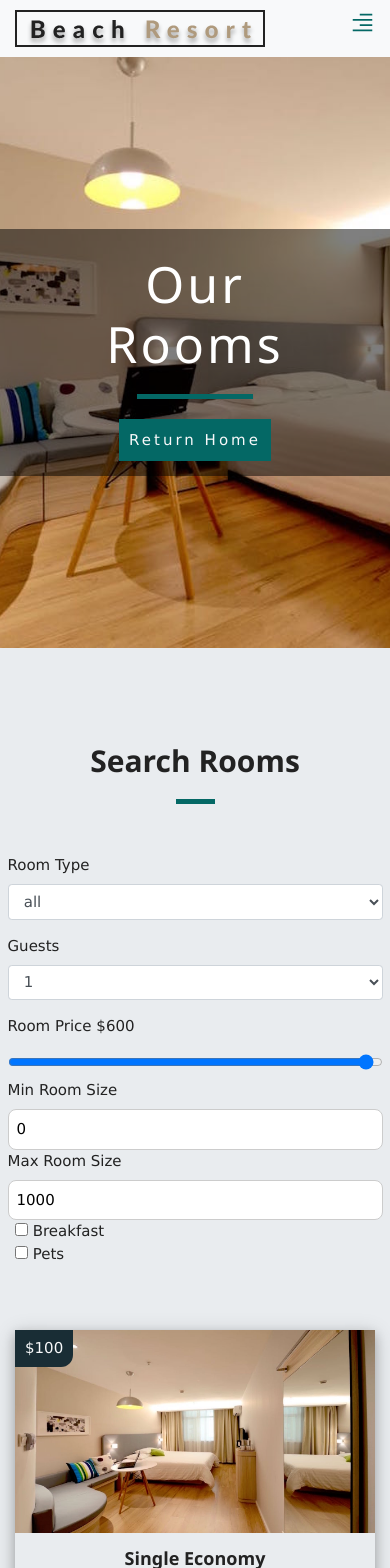
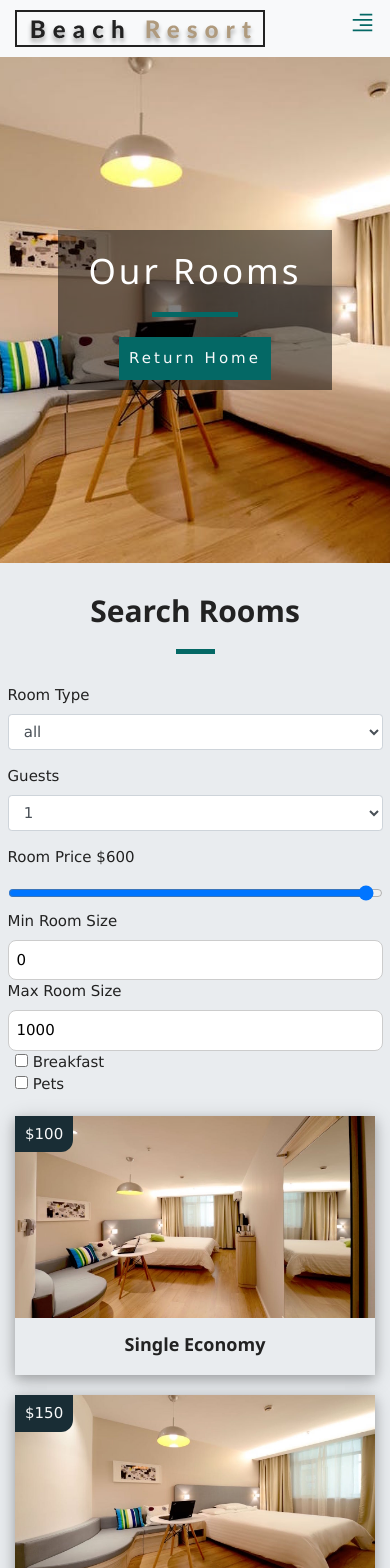
Before and after one commit to prudence2255/beach-resort, a React (Create React App) app: page /rooms in a window 390 px wide. Shown: the top 1568 px of the page. Built offline with nearby package versions, Linux system fonts and the light colour scheme.

Commit message:
media queries added

```diff
--- a/public/index.html
+++ b/public/index.html
@@ -3,7 +3,7 @@
   <head>
     <meta charset="utf-8" />
     <link rel="icon" href="%PUBLIC_URL%/favicon.ico" />
-    <meta name="viewport" content="width=device-width, initial-scale=1" />
+    <meta name="viewport" content="width=device-width, initial-scale=1.0, maximum-scale=1.0, user-scalable=no" />
     <meta name="theme-color" content="#000000" />
     <meta
       name="description"
--- a/src/components/Filters.js
+++ b/src/components/Filters.js
@@ -43,7 +43,7 @@ export default function Filters() {
 
     return (
        <>
-         <div className="filters my-5">
+         <div className="filters ">
          <div className="row">
             <div className="col-md-8 text-center mx-auto">
                 <h2>
--- a/src/styles/_banner.scss
+++ b/src/styles/_banner.scss
@@ -33,3 +33,17 @@
        margin: 20px auto;
    }
 }
+
+@media(max-width: 768px){
+    .banner{
+
+        padding: 10px 30px;
+        color: $gray-100;
+
+
+        h1{
+            font-size: 35px;
+
+        }
+    }
+}
--- a/src/styles/_featuredRooms.scss
+++ b/src/styles/_featuredRooms.scss
@@ -1,8 +1,5 @@
 
 .featured-rooms{
-
-    padding: 20px 50px;
-    //line-height: 30px;
     text-align: center;
 
     h2{
--- a/src/styles/_filters.scss
+++ b/src/styles/_filters.scss
@@ -2,7 +2,7 @@
 .filters{
     h2{
         font-weight: bold;
-        margin: 50px 0px;
+        margin: 30px 0px;
     }
 
     .divider{
--- a/src/styles/_header.scss
+++ b/src/styles/_header.scss
@@ -13,3 +13,9 @@
     color: $gray-200;
 
 }
+
+@media(max-width: 768px){
+    .header-img{
+        min-height: 60vh;
+    }
+}
--- a/src/styles/_services.scss
+++ b/src/styles/_services.scss
@@ -1,8 +1,7 @@
 
 .services{
-    padding: 20px 50px;
     line-height: 30px;
-    text-align: center;
+    padding: 10px;
 
     h2{
         font-weight: bold;
@@ -21,3 +20,10 @@
         margin: 20px auto;
     }
 }
+
+@media(max-width: 768px){
+    .services{
+
+        text-align: center;
+    }
+}
--- a/src/styles/_singleRoom.scss
+++ b/src/styles/_singleRoom.scss
@@ -1,6 +1,6 @@
 
 .single-room .container{
-    margin-top: 50px;
+    margin-top: 20px;
     margin-bottom: 50px;
     line-height: 30px;
     .details{
@@ -13,6 +13,10 @@
 
 }
 
-.header-img{
-    min-height: 70vh;
+
+
+@media(max-width: 768px){
+    .single-room .header-img{
+        min-height: 50vh;
+    }
 }
--- a/src/styles/app.scss
+++ b/src/styles/app.scss
@@ -33,3 +33,9 @@ body {
 .not-found .header-img{
   min-height: 90vh;
 }
+
+@media(max-width: 768px){
+  .not-found .header-img{
+    min-height: 50vh;
+  }
+}
```
